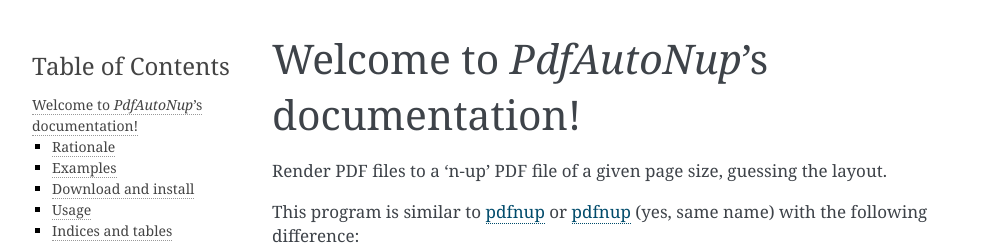
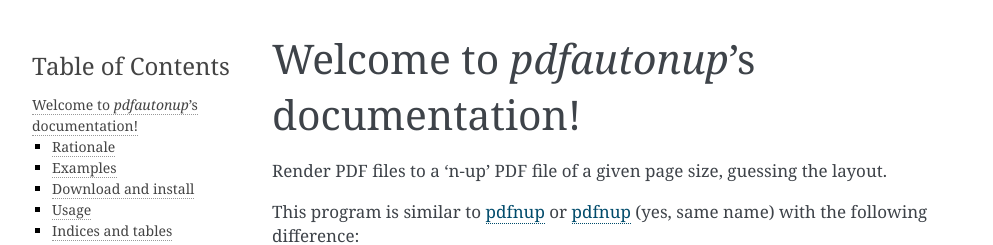
Before and after one commit to Qanu-survey/pdfautonup, a Sphinx documentation site: the page built from doc/index.rst, in a window 1280 px wide. Shown: the top 245 px of the page, without its empty margins (148-1141 px from the left). Built offline with Sphinx 7.4.7, drawn with Linux system fonts in a browser that asks for light colours.

```diff
--- a/doc/conf.py
+++ b/doc/conf.py
@@ -1,7 +1,7 @@
 #!/usr/bin/env python3
 # -*- coding: utf-8 -*-
 #
-# PdfAutoNup documentation build configuration file, created by
+# pdfautonup documentation build configuration file, created by
 # sphinx-quickstart on Mon Oct 20 10:09:32 2014.
 #
 # This file is execfile()d with the current directory set to its
@@ -66,7 +66,7 @@ source_suffix = '.rst'
 master_doc = 'index'
 
 # General information about the project.
-project = 'PdfAutoNup'
+project = 'pdfautonup'
 copyright = '2014-2017, Louis Paternault'
 
 # The version info for the project you're documenting, acts as replacement for
@@ -199,7 +199,7 @@ html_static_path = ['_static']
 #html_file_suffix = None
 
 # Output file base name for HTML help builder.
-htmlhelp_basename = 'PdfAutoNupdoc'
+htmlhelp_basename = 'pdfautonupdoc'
 
 
 # -- Options for LaTeX output ---------------------------------------------
@@ -219,7 +219,7 @@ latex_elements = {
 # (source start file, target name, title,
 #  author, documentclass [howto, manual, or own class]).
 latex_documents = [
-  ('index', 'PdfAutoNup.tex', 'PdfAutoNup Documentation',
+  ('index', 'pdfautonup.tex', 'pdfautonup Documentation',
    'Louis Paternault', 'manual'),
 ]
 
@@ -249,7 +249,7 @@ latex_documents = [
 # One entry per manual page. List of tuples
 # (source start file, name, description, authors, manual section).
 man_pages = [
-    ('index', 'PdfAutoNup', 'PdfAutoNup Documentation',
+    ('index', 'pdfautonup', 'pdfautonup Documentation',
      ['Louis Paternault'], 1)
 ]
 
@@ -263,8 +263,8 @@ man_pages = [
 # (source start file, target name, title, author,
 #  dir menu entry, description, category)
 texinfo_documents = [
-  ('index', 'PdfAutoNup', 'PdfAutoNup Documentation',
-   'Louis Paternault', 'PdfAutoNup', 'One line description of project.',
+  ('index', 'pdfautonup', 'pdfautonup Documentation',
+   'Louis Paternault', 'pdfautonup', 'One line description of project.',
    'Miscellaneous'),
 ]
 
--- a/doc/index.rst
+++ b/doc/index.rst
@@ -1,4 +1,4 @@
-Welcome to `PdfAutoNup`'s documentation!
+Welcome to `pdfautonup`'s documentation!
 ========================================
 
 Render PDF files to a 'n-up' PDF file of a given page size, guessing the
--- a/setup.py
+++ b/setup.py
@@ -36,7 +36,7 @@ def readme():
         return file.read()
 
 setup(
-    name='PdfAutoNup',
+    name='pdfautonup',
     version="0.4.3",
     packages=find_packages(exclude=["test*"]),
     setup_requires=["hgtools"],
```
Also changed, not shown: 4 other files.
